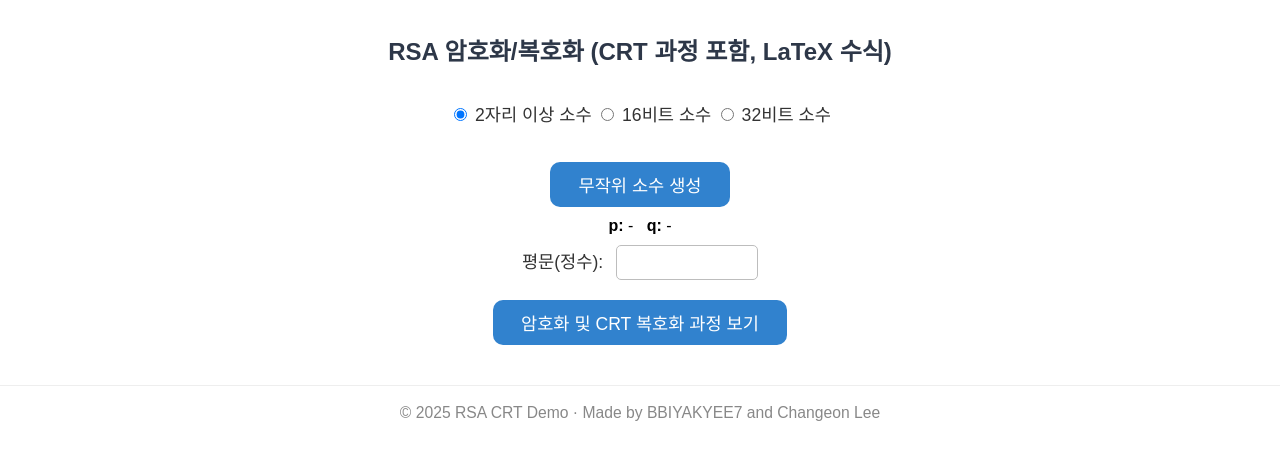
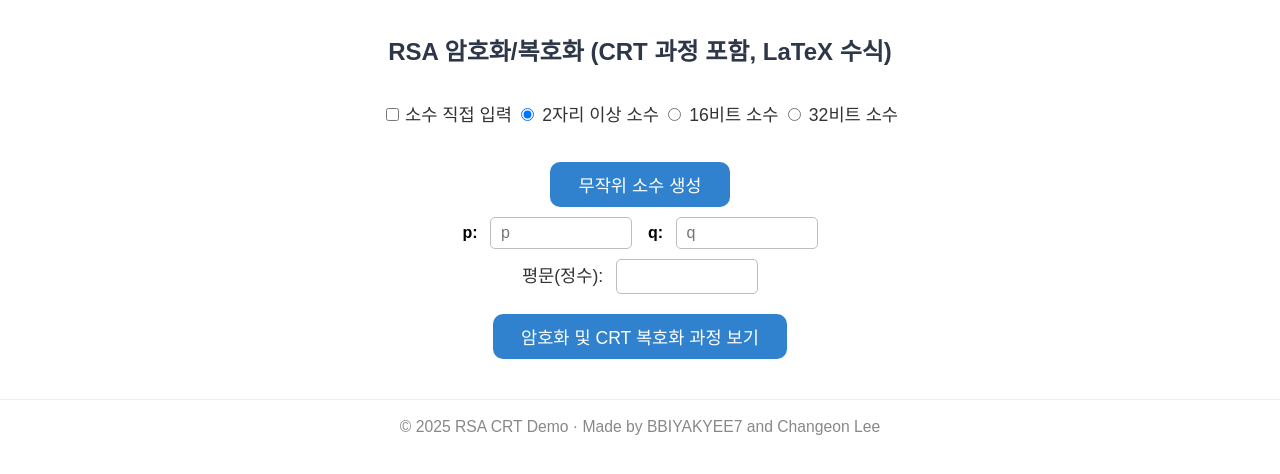
Before and after one commit to BBIYAKYEE7/RSA, a React (Create React App) app in the folder rsa-web/: page / in a window 1280 px wide. Shown: the top 474 px of the page. Built offline with nearby package versions, Linux system fonts and the light colour scheme; a web font is replaced by a local one.

Commit message:
Update App.js

```diff
--- a/rsa-web/src/App.js
+++ b/rsa-web/src/App.js
@@ -137,21 +137,19 @@ function App() {
   const [primeType, setPrimeType] = useState("2digit");
   const [popupOpen, setPopupOpen] = useState(false);
   const [popupMsg, setPopupMsg] = useState("");
+  const [manualInput, setManualInput] = useState(false);
 
-  // MathJax 수식 렌더링 트리거
   useEffect(() => {
     if (window.MathJax && (encryptSteps.length > 0 || crtSteps.length > 0)) {
       window.MathJax.typesetPromise();
     }
   }, [encryptSteps, crtSteps]);
 
-  // 팝업 띄우기 함수
   const showPopup = msg => {
     setPopupMsg(msg);
     setPopupOpen(true);
   };
 
-  // 소수 무작위 생성 핸들러
   const handleRandomPrimes = () => {
     let min, max;
     if (primeType === "2digit") {
@@ -180,6 +178,21 @@ function App() {
       return;
     }
 
+    if (manualInput) {
+      if (!isPrime(Number(P))) {
+        showPopup("p가 소수가 아닙니다.");
+        return;
+      }
+      if (!isPrime(Number(Q))) {
+        showPopup("q가 소수가 아닙니다.");
+        return;
+      }
+      if (P === Q) {
+        showPopup("p와 q는 서로 달라야 합니다.");
+        return;
+      }
+    }
+
     const n = P * Q;
     if (m >= n) {
       showPopup(`평문이 n보다 작아야 합니다. (현재 n = ${n})`);
@@ -194,7 +207,6 @@ function App() {
     const d = modInverse(e, phi);
     const c = modPow(m, e, n);
 
-    // 암호화 과정
     setEncryptSteps([
       latex(`n = p \\times q = ${P} \\times ${Q} = ${n}`),
       latex(`\\varphi(n) = (p-1) \\times (q-1) = ${P - 1n} \\times ${Q - 1n} = ${phi}`),
@@ -204,7 +216,6 @@ function App() {
       latex(`\\text{암호문 } c = m^e \\bmod n = ${m}^{${e}} \\bmod ${n} = ${c}`),
     ]);
 
-    // CRT 복호화 과정
     const dp = d % (P - 1n);
     const dq = d % (Q - 1n);
     const qinv = modInverse(Q, P);
@@ -234,6 +245,22 @@ function App() {
         <div style={{marginBottom: 8}}>
           <label>
             <input
+              type="checkbox"
+              checked={manualInput}
+              onChange={e => {
+                setManualInput(e.target.checked);
+                setP("");
+                setQ("");
+              }}
+              style={{ marginRight: 6 }}
+            />
+            소수 직접 입력
+          </label>
+          {!manualInput && (
+            <>
+              &nbsp;
+              <label>
+                <input
                   type="radio"
                   name="primeType"
                   value="2digit"
@@ -261,13 +288,33 @@ function App() {
                   onChange={() => setPrimeType("32bit")}
                 /> 32비트 소수
               </label>
+            </>
+          )}
         </div>
+        {!manualInput && (
           <button onClick={handleRandomPrimes} style={{ marginBottom: 10 }}>
             무작위 소수 생성
           </button>
+        )}
         <div>
-          <b>p:</b> {p ? p : "-"} &nbsp;&nbsp;
-          <b>q:</b> {q ? q : "-"}
+          <b>p:</b>{" "}
+          <input
+            value={p}
+            onChange={e => setP(e.target.value)}
+            type="number"
+            disabled={!manualInput && true}
+            style={{ width: 120, marginRight: 16 }}
+            placeholder="p"
+          />
+          <b>q:</b>{" "}
+          <input
+            value={q}
+            onChange={e => setQ(e.target.value)}
+            type="number"
+            disabled={!manualInput && true}
+            style={{ width: 120 }}
+            placeholder="q"
+          />
         </div>
         <div>
           <label>
```
Lines whose indentation alone changed are shown as unchanged.
